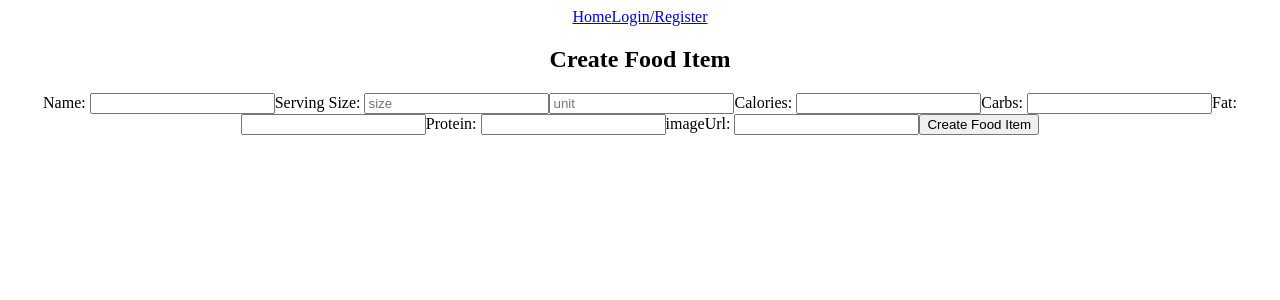
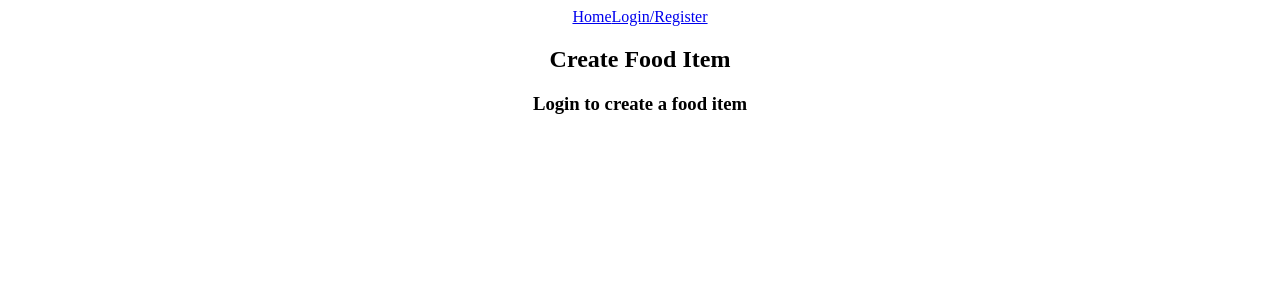
Before and after one commit to ChrisSolan/CalorieCounter, a React (Create React App) app in the folder frontend/: page /createFood in a window 1280 px wide. Shown: the top 300 px of the page. Built offline with nearby package versions, Linux system fonts and the light colour scheme.

Commit message:
login is needed to access myMeals and createFood

```diff
--- a/frontend/src/pages/createFood.js
+++ b/frontend/src/pages/createFood.js
@@ -56,7 +56,8 @@ export const CreateFood = () => {
     return (
         <div className = "createFood">
             <h2>Create Food Item</h2>
-            <form onSubmit={onSubmit}>
+            {cookies.access_token ? (
+             <form onSubmit={onSubmit}>
                 <label htmlFor='name'>Name: </label>
                 <input type='text' id='name' name='name' onChange={handleChange}/>
 
@@ -80,9 +81,13 @@ export const CreateFood = () => {
                 <label htmlFor='imageUrl'>imageUrl: </label>
                 <input type='text' id='imageUrl' name='imageUrl' onChange={handleChange}/>
 
+                <button type='submit'>Create Food Item</button>
+            </form>
 
-            <button type='submit'>Create Food Item</button>
-            </form>
+            ): (
+               <h3>Login to create a food item</h3>
+            )}
+
         </div>
     )
 };
--- a/frontend/src/pages/myMeals.js
+++ b/frontend/src/pages/myMeals.js
@@ -1,7 +1,6 @@
 import { useState, useEffect } from "react"
 import axios from "axios"
 import { useNavigate } from "react-router-dom";
-import { cookies } from "react";
 
 
 export const MyMeals = () => {
--- a/frontend/src/pages/showFood.js
+++ b/frontend/src/pages/showFood.js
@@ -2,6 +2,7 @@ import { useState, useEffect } from 'react';
 import axios from 'axios';
 import { useNavigate } from 'react-router-dom';
 import { useFoodContext } from '../Contexts/FoodContext';
+import { useCookies } from 'react-cookie';
 
 
 export const ShowFood = () => {
@@ -9,6 +10,7 @@ export const ShowFood = () => {
     const [foodItems, setFoodItems] = useState([]); //holds the state of an array of FoodItems
     const {addFoodItem} = useFoodContext();
     const {meal} = useFoodContext();
+    const [cookies, setCookies] = useCookies(['access_token']);
 
     //Anything in this hook will happen when the page is rendered and loaded
     useEffect(() => {
@@ -36,7 +38,12 @@ export const ShowFood = () => {
     return (
         <div className = "showFood">
             <h1>All Food Items <button onClick={() => navigate('/createFood')}>Create Food Item</button></h1>
+            {cookies.access_token ? (
             <button onClick={() => navigate('/myMeals')}>my Meals</button>
+            ): (
+                <h3>Login to access My Meals!</h3>
+            )}
+
 
             <ul>
             {foodItems.map((foodItem) => (
```
